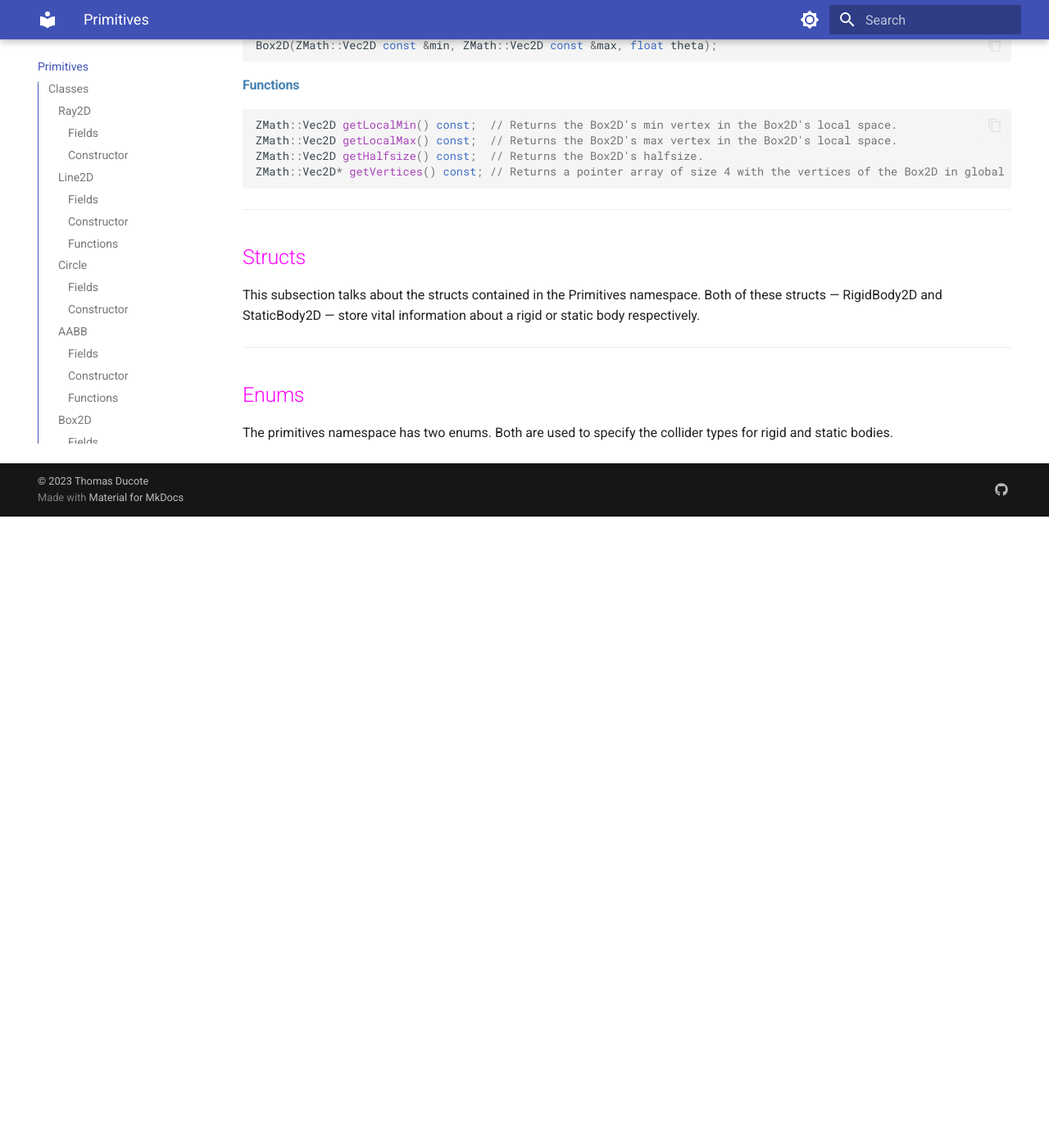
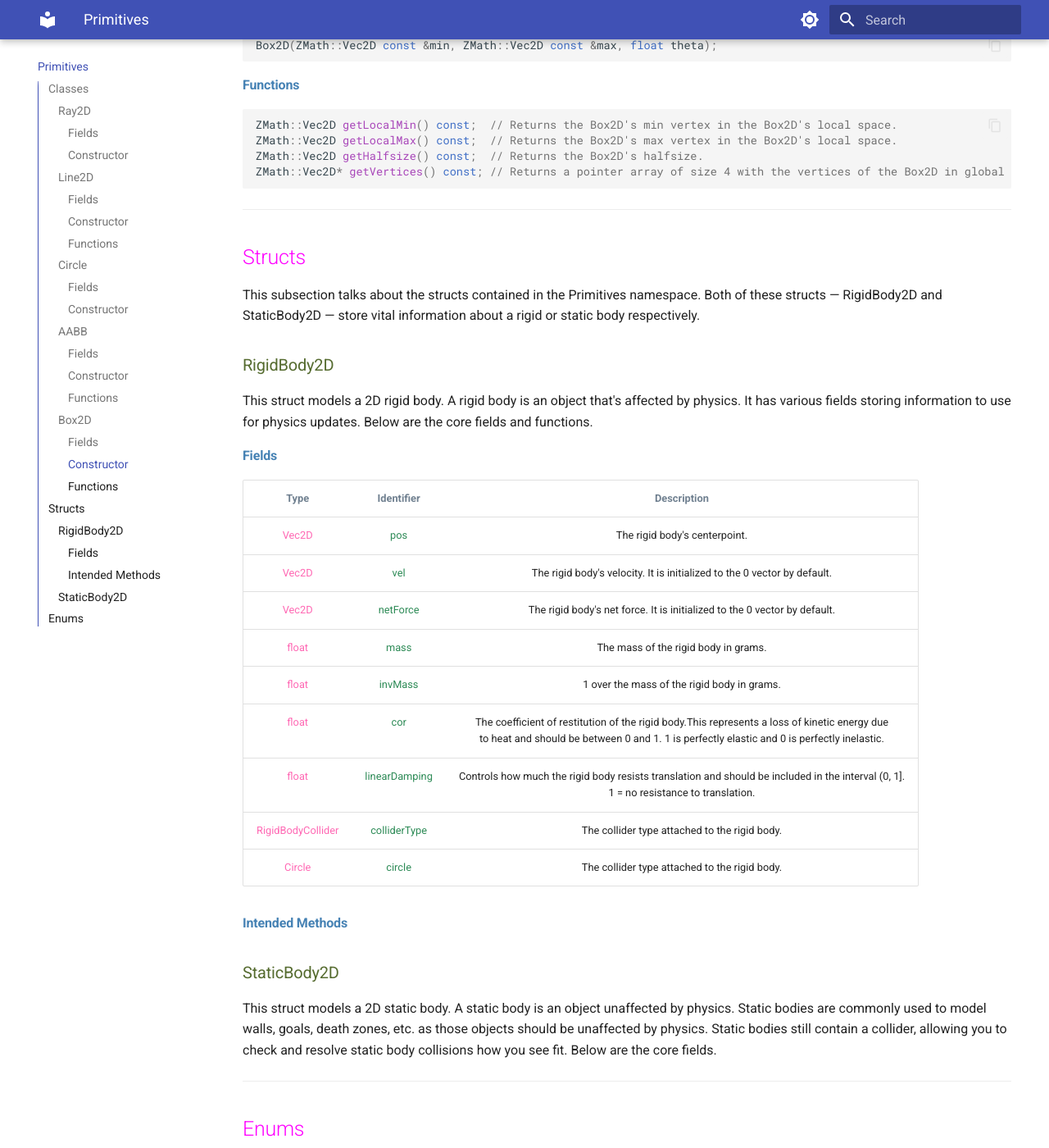
Before and after one commit to Salamence064/Zeta2D, an MkDocs documentation site: the page built from docs/primitives.md, in a window 1280 px wide and 1400 px high, scrolled down 3977 px. Shown: the whole window at 82% size. Built offline with MkDocs 1.6.1 and Material for MkDocs 9.7.7, drawn with Linux system fonts in a browser that asks for light colours; before the commit the page ends 4607 px from its top, so only the background shows below that.

Commit message:
Updated rigid body's collider

```diff
--- a/docs/primitives.md
+++ b/docs/primitives.md
@@ -147,6 +147,28 @@ ___
 ## <span style="color:fuchsia">Structs</span>
 This subsection talks about the structs contained in the Primitives namespace. Both of these structs &#8212; RigidBody2D and StaticBody2D &#8212; store vital information about a rigid or static body respectively.
 
+### <span style="color:darkolivegreen">RigidBody2D</span>
+This struct models a 2D rigid body. A rigid body is an object that's affected by physics. It has various fields storing information to use for physics updates. Below are the core fields and functions.
+
+#### <span style="color:steelblue">Fields</span>
+| <span style="color:slategrey">Type</span> | <span style="color:slategrey">Identifier</span> | <span style="color:slategrey">Description</span> |
+|:----:|:----------:|:-----------:|
+| <span style="color:hotpink">Vec2D</span> | <span style="color:seagreen">pos</span> | The rigid body's centerpoint. |
+| <span style="color:hotpink">Vec2D</span> | <span style="color:seagreen">vel</span> | The rigid body's velocity. It is initialized to the 0 vector by default. |
+| <span style="color:hotpink">Vec2D</span> | <span style="color:seagreen">netForce</span> | The rigid body's net force. It is initialized to the 0 vector by default. |
+| <span style="color:hotpink">float</span> | <span style="color:seagreen">mass</span> | The mass of the rigid body in grams. |
+| <span style="color:hotpink">float</span> | <span style="color:seagreen">invMass</span> | 1 over the mass of the rigid body in grams. |
+| <span style="color:hotpink">float</span> | <span style="color:seagreen">cor</span> | The coefficient of restitution of the rigid body.This represents a loss of kinetic energy due<br>to heat and should be between 0 and 1. 1 is perfectly elastic and 0 is perfectly inelastic. |
+| <span style="color:hotpink">float</span> | <span style="color:seagreen">linearDamping</span> | Controls how much the rigid body resists translation and should be included in the interval (0, 1].<br>1 = no resistance to translation. |
+| <span style="color:hotpink">RigidBodyCollider</span> | <span style="color:seagreen">colliderType</span> | The collider type attached to the rigid body. |
+| <span style="color:hotpink">Circle</span> | <span style="color:seagreen">circle</span> | The collider type attached to the rigid body. |
+
+
+#### <span style="color:steelblue">Intended Methods</span>
+
+### <span style="color:darkolivegreen">StaticBody2D</span>
+This struct models a 2D static body. A static body is an object unaffected by physics. Static bodies are commonly used to model walls, goals, death zones, etc. as those objects should be unaffected by physics. Static bodies still contain a collider, allowing you to check and resolve static body collisions how you see fit. Below are the core fields.
+
 ___
 
 ## <span style="color:fuchsia">Enums</span>
```
Also changed, not shown: 3 other files.
